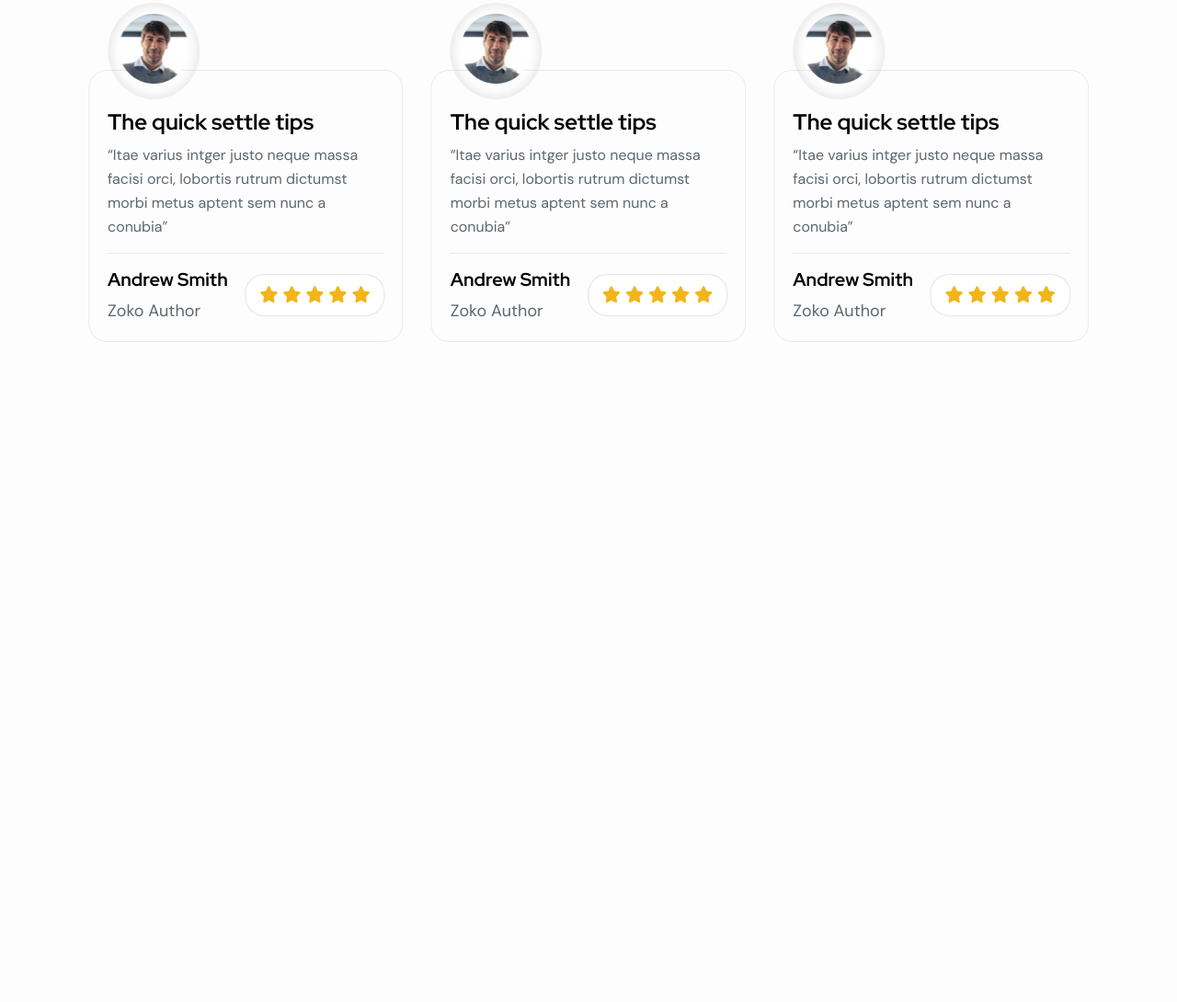
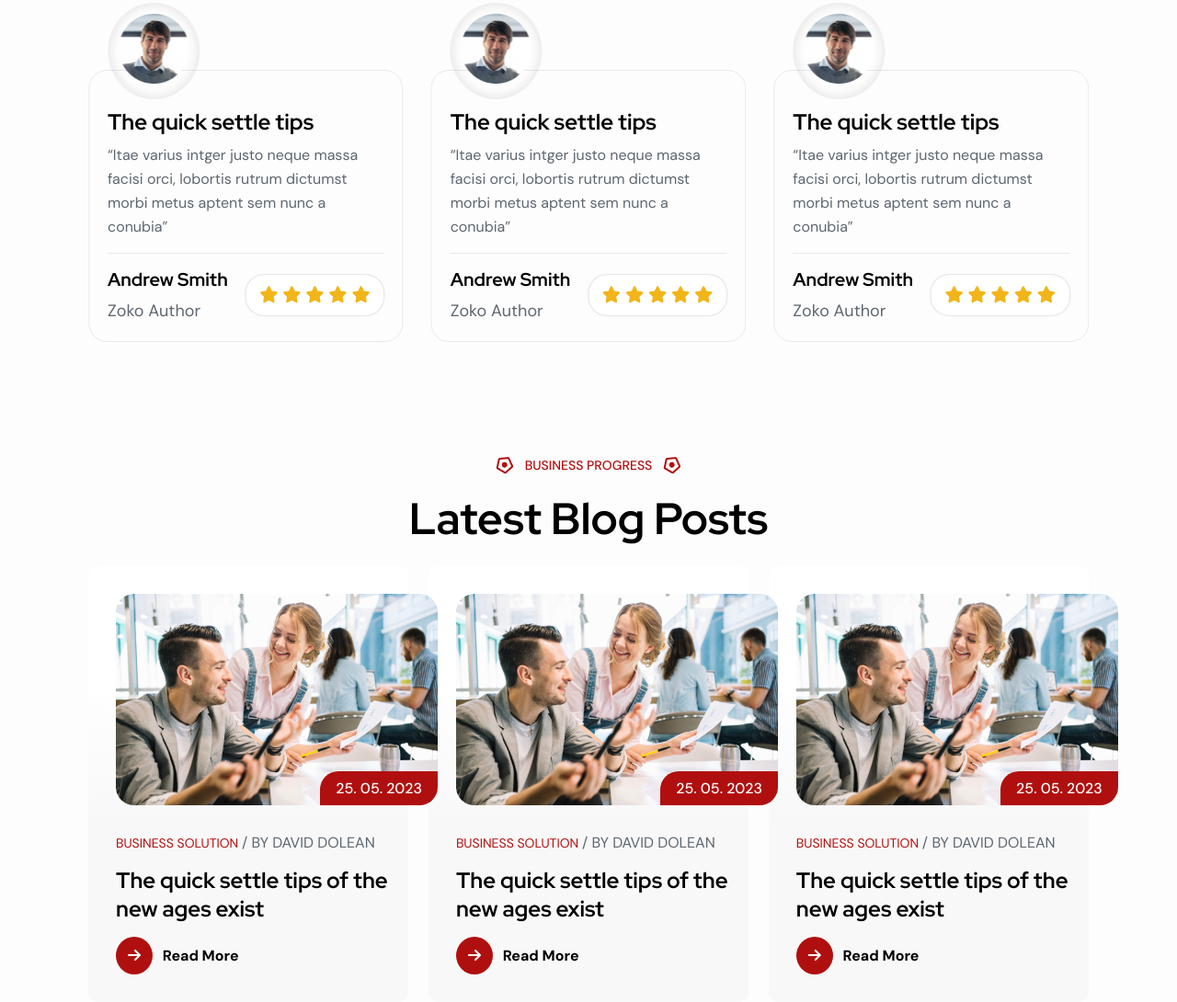
Before and after one commit to Elnur21/finbiz, a website: page pages/index.html in a window 1280 px wide. Shown: the part 7300-8390 px from the top of the page at 92% size. Before the commit the page ends 7672 px from the top, so only its background shows below. Drawn offline with nearby package versions, Linux system fonts and the light colour scheme; a web font is replaced by a local one.

Commit message:
latest without responsive

```diff
--- a/assets/sass/pages/_home.scss
+++ b/assets/sass/pages/_home.scss
@@ -495,26 +495,26 @@
     }
   }
 }
-.testimonials{
+.testimonials {
   @extend .work-process;
-  .swiper{
+  .swiper {
     padding-top: 130px;
     overflow: hidden;
     width: 85%;
     margin: 0 auto;
   }
-  article{
+  article {
     padding: 20px;
     border-radius: 20px;
     border: 1px solid $grey-100;
     position: relative;
     overflow: visible !important;
   }
-  p{
+  p {
     color: $grey-666;
     line-height: 26px;
   }
-  .header{
+  .header {
     top: -25%;
     position: absolute;
     width: max-content;
@@ -523,29 +523,29 @@
     border-radius: 50%;
     box-shadow: inset 0px 0px 10px 3px rgba(128, 128, 128, 0.178);
   }
-  .body{
+  .body {
     flex-direction: column;
     gap: $base * 2;
-    h3{
+    h3 {
       font-size: $text-lg;
     }
-    border-bottom:1px solid $grey-100;
+    border-bottom: 1px solid $grey-100;
     padding-bottom: 5%;
   }
-  .footer{
+  .footer {
     padding-top: 5%;
     display: flex;
     justify-content: space-between;
     align-items: center;
-    h5{
-      font-size:$text-md;
+    h5 {
+      font-size: $text-md;
     }
-    p{
+    p {
       margin-top: $base * 2;
       font-size: 18px;
     }
   }
-  .right{
+  .right {
     font-size: 18px;
     background-color: white;
     color: $gold-519;
@@ -554,3 +554,65 @@
     border-radius: 20px;
   }
 }
+.latest {
+  @extend .work-process;
+  .body{
+    justify-content: space-between;
+  }
+  article{
+    width: 32%;
+    border-radius: 10px;
+    padding: 30px;
+    padding-right: 0;
+    background: linear-gradient(
+      0deg,
+      rgba(248, 248, 248, 1) 40%,
+      rgba(254, 254, 254, 1) 70%,
+      rgba(255, 255, 255, 1) 52%
+    );
+  }
+  .card-head {
+    position: relative;
+    width: fit-content;
+    display: flex;
+    overflow: hidden;
+    div {
+      position: absolute;
+      color: white;
+      background: $red-400;
+      font-weight: $w-bold;
+      padding: 8px 17px;
+      border-top-left-radius: 20px;
+      border-bottom-right-radius: 20px;
+      right: 0;
+      bottom: 0;
+    }
+  }
+  a:hover {
+    color: $red-400;
+  }
+  h3 {
+    font-size: $text-lg;
+  }
+  .icon-btn-red {
+    padding: 10px 13px;
+    margin-right: 7px;
+  }
+  .read-more {
+    font-weight: $w-bolder;
+  }
+  p {
+    color: $red-400;
+    font-size: $text-sm;
+    .byUser {
+      color: $grey-666;
+      font-size: 16px;
+    }
+  }
+  .card-body{
+    margin-top: 30px;
+    display: flex;
+    flex-direction: column;
+    gap: 15px;
+  }
+}
--- a/pages/index.html
+++ b/pages/index.html
@@ -599,6 +599,77 @@
           </div>
         </div>
       </section>
+      <section class="latest">
+        <div class="top">
+          <p class="text-red">
+            <img src="/assets/images/pentagon.png" alt="" /> BUSINESS PROGRESS
+            <img src="/assets/images/pentagon.png" alt="" />
+          </p>
+          <h2>Latest Blog Posts</h2>
+        </div>
+        <div class="body container">
+          <article>
+            <div class="card-head">
+              <img src="/assets/images/post1.png" alt="" />
+              <div class="date">25. 05. 2023</div>
+            </div>
+            <div class="card-body">
+              <p>
+                BUSINESS SOLUTION <span class="byUser">/ BY DAVID DOLEAN</span>
+              </p>
+              <h3>
+                <a href="#">The quick settle tips of the new ages exist</a>
+              </h3>
+              <a href="#" class="read-more">
+                <span class="icon-btn-red">
+                  <i class="fa-solid fa-arrow-right"></i>
+                </span>
+                Read More
+              </a>
+            </div>
+          </article>
+          <article>
+            <div class="card-head">
+              <img src="/assets/images/post1.png" alt="" />
+              <div class="date">25. 05. 2023</div>
+            </div>
+            <div class="card-body">
+              <p>
+                BUSINESS SOLUTION <span class="byUser">/ BY DAVID DOLEAN</span>
+              </p>
+              <h3>
+                <a href="#">The quick settle tips of the new ages exist</a>
+              </h3>
+              <a href="#" class="read-more">
+                <span class="icon-btn-red">
+                  <i class="fa-solid fa-arrow-right"></i>
+                </span>
+                Read More
+              </a>
+            </div>
+          </article>
+          <article>
+            <div class="card-head">
+              <img src="/assets/images/post1.png" alt="" />
+              <div class="date">25. 05. 2023</div>
+            </div>
+            <div class="card-body">
+              <p>
+                BUSINESS SOLUTION <span class="byUser">/ BY DAVID DOLEAN</span>
+              </p>
+              <h3>
+                <a href="#">The quick settle tips of the new ages exist</a>
+              </h3>
+              <a href="#" class="read-more">
+                <span class="icon-btn-red">
+                  <i class="fa-solid fa-arrow-right"></i>
+                </span>
+                Read More
+              </a>
+            </div>
+          </article>
+        </div>
+      </section>
     </main>
 
     <!-- Swiper -->
```
Also changed, not shown: assets/css/main.css.
